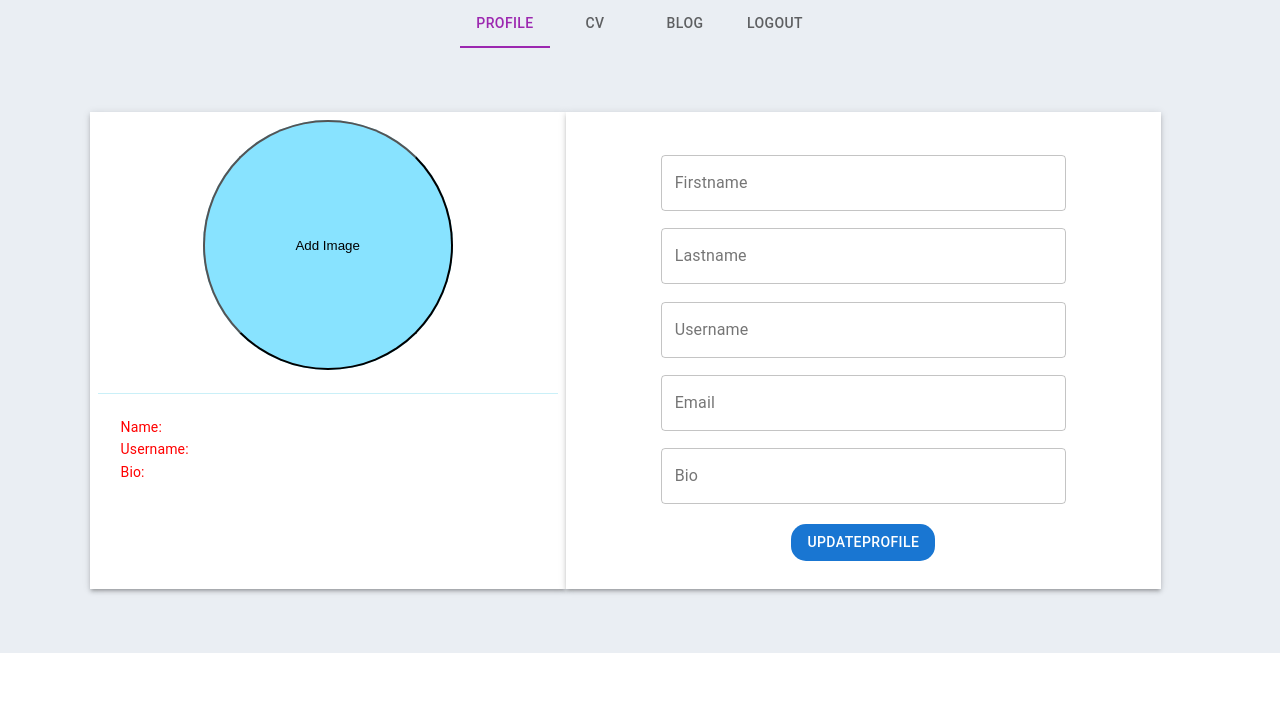
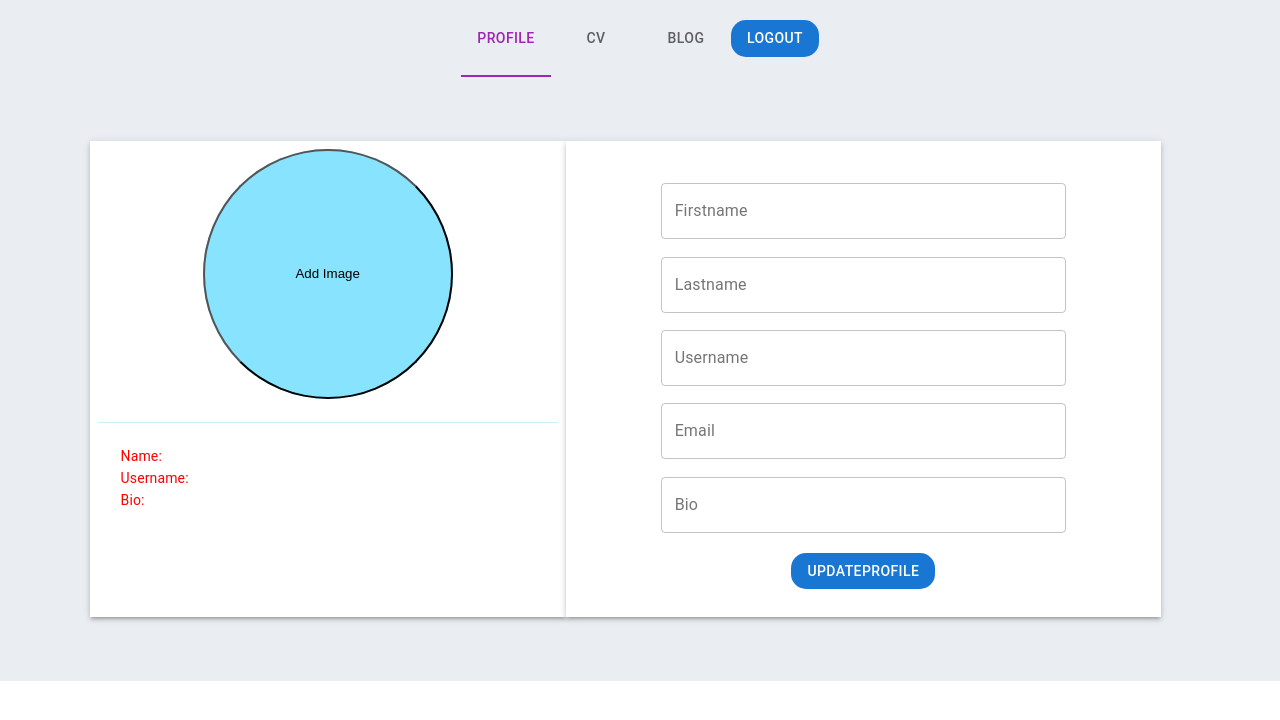
Before and after one commit to combinator4001/combinator-front, a React (Create React App) app: page /profileuser1 in a window 1280 px wide. Shown: the top 720 px of the page. Built offline with nearby package versions, Linux system fonts and the light colour scheme.

Commit message:
logout BTN added to both profiles

```diff
--- a/src/component/profileCompany/ProfileCompany.js
+++ b/src/component/profileCompany/ProfileCompany.js
@@ -314,7 +314,10 @@ const ProfileCompany = ({history}) => {
                     <Tab value="one" label="profile"  onClick={Changtoprofile} />
                     <Tab value="two" label="CV" onClick={ChangtoCV}/>
                     <Tab value="three" label="Blog" onClick={ChangtoBlog}/>
-                    <Tab value="four" label="LogOut" onClick={logout}/>
+                    <Button variant="contained" color="primary" disableElevation
+                            style={{marginTop:"20px",marginBottom:"20px" , width:"auto", borderRadius:"15px"  }} onClick={logout}>
+                        Logout
+                    </Button>
                 </Tabs>
             </Box>
 
--- a/src/component/profileuser1/profileUser1.js
+++ b/src/component/profileuser1/profileUser1.js
@@ -315,7 +315,10 @@ const ProfileUser =  ({history}) => {
                     <Tab value="one" label="profile"  onClick={Changtoprofile} />
                     <Tab value="two" label="CV" onClick={ChangtoCV}/>
                     <Tab value="three" label="Blog" onClick={ChangtoBlog}/>
-                    <Tab value="four" label="LogOut" onClick={logout}/>
+                    <Button variant="contained" color="primary" disableElevation
+                            style={{marginTop:"20px",marginBottom:"20px" , width:"auto", borderRadius:"15px"  }} onClick={logout}>
+                        Logout
+                    </Button>
                 </Tabs>
             </Box>
 
```
